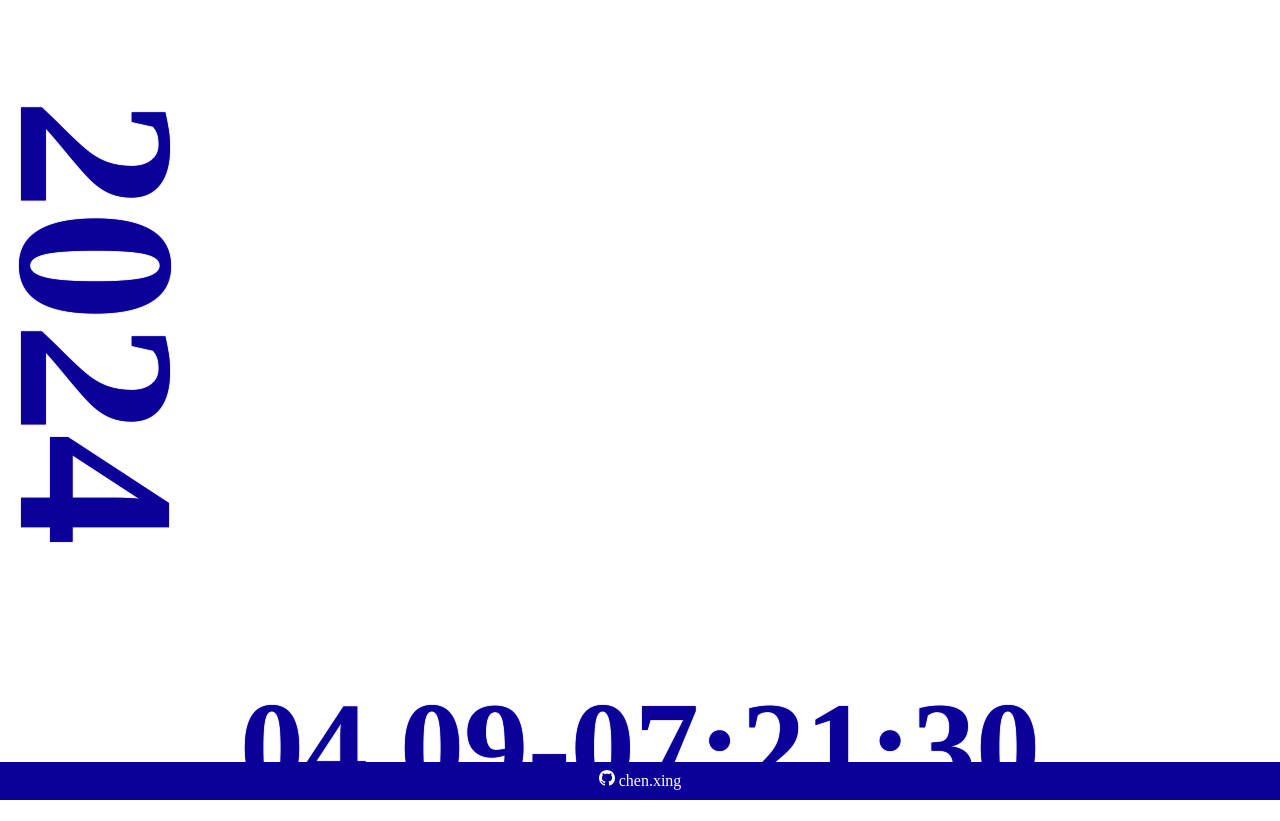
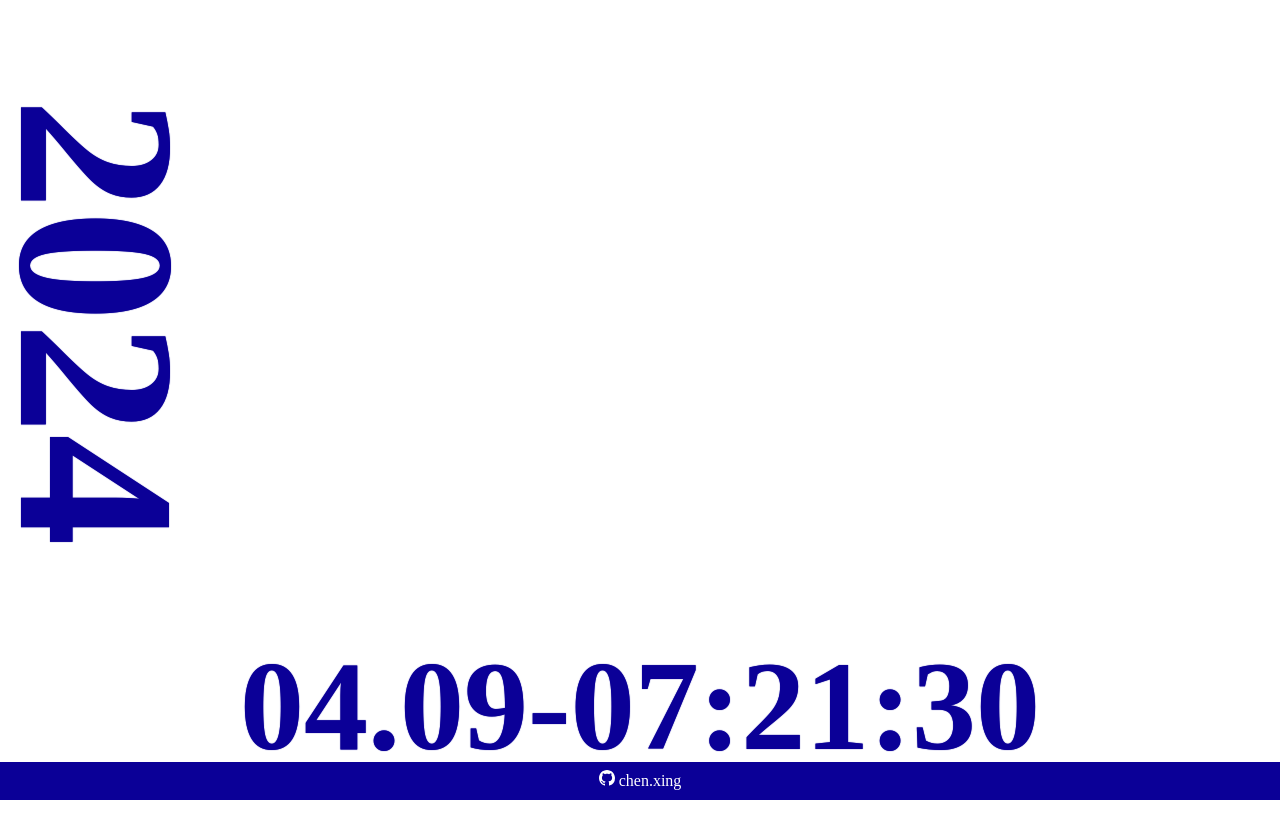
Before and after one commit to dev-chenxing/dev-chenxing, a plain HTML site: page index.html in a window 1280 px wide. After the commit the page ends 800 px from the top, so only its background shows below. Drawn offline with Linux system fonts and the light colour scheme.

Commit message:
height: 130px;

```diff
--- a/index.html
+++ b/index.html
@@ -60,9 +60,9 @@
 		.bottom {
 			display: flex;
 			position: absolute;
-			bottom: -2em;
+			bottom: -0.1em;
 			width: 100%;
-			height: 15%;
+			height: 130px;
 			text-align: center;
 		}
 
```
